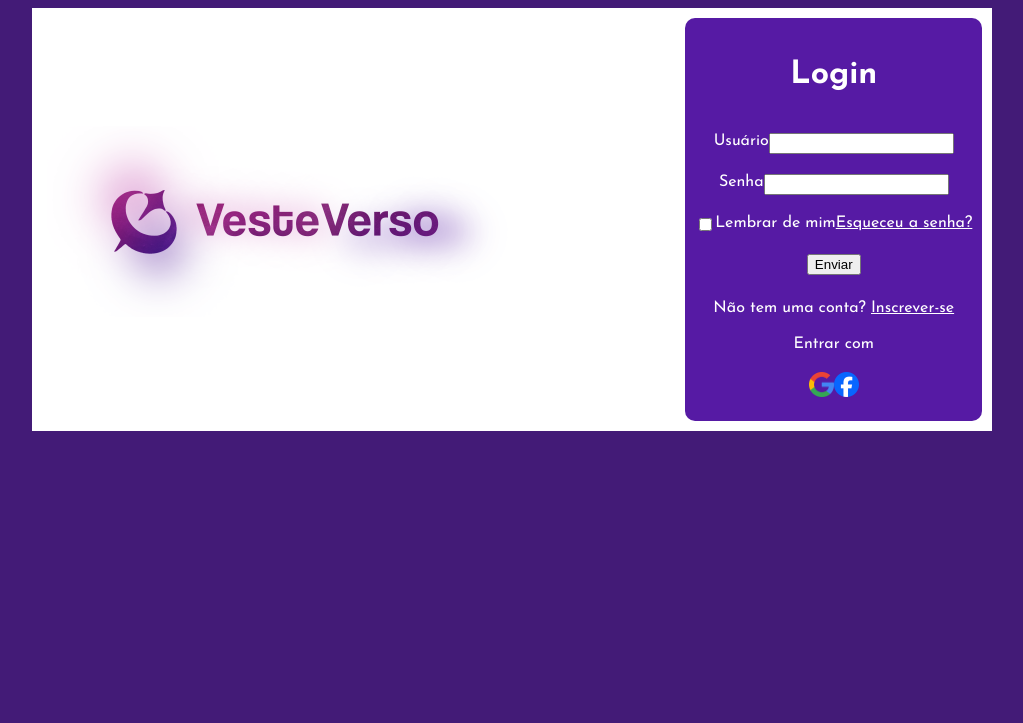
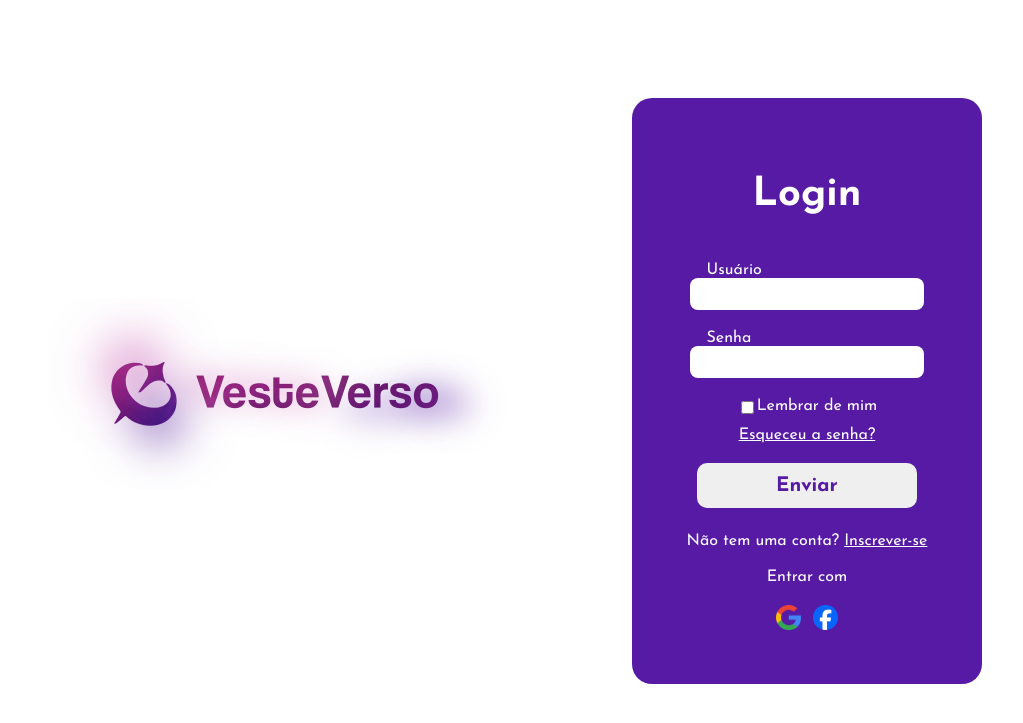
Before and after one commit to jonathanmorz/VesteVerso, a PHP site: page /html/login.html in a window 1280 px wide. Shown: the top 723 px of the page, without its empty margins (128-1151 px from the left). Run offline with PHP 8.4, Linux system fonts and the light colour scheme.

Commit message:
v0.3
Fechei a página de login (primeira versão, pode haver alterações no futuro)

```diff
--- a/css/login.css
+++ b/css/login.css
@@ -8,8 +8,11 @@
 }
 
 body {
-    background-color: #431b77;
     font-family: "Josefin-Sans", sans-serif;
+}
+
+h1 {
+    font-size: 40px;
 }
 
 a {
@@ -21,23 +24,18 @@ a {
     display: flex;
     justify-content: space-between;
     align-items: center;
-    margin: 0px 12%;
+    margin: 7% 12%;
 }
 
 #logo {
     align-items: center;
 }
-
-#formulario {
-
-}
-
 form {
     background-color: #561AA4;
     color: #fff;
-    padding: 10px;
+    padding: 40px 55px;
     margin: 10px;
-    border-radius: 10px;
+    border-radius: 20px;
 }
 
 #titulo {
@@ -49,16 +47,38 @@ form {
 
 #usuario {
     display: flex;
-    padding: 10px 0px;
+    padding: 10px 0px 0px 20px;
+
+
+}
+
+#usuario-input {
+    display: flex;
+    padding: 0px 0px 10px 0px;
     justify-content: center;
 
 }
 
+
 #senha {
     display: flex;
-    padding: 10px 0px;
+    padding: 10px 0px 0px 20px;
+
+
+}
+
+#senha-input {
+    display: flex;
+    padding: 0px 0px 10px 0px;
     justify-content: center;
+}
 
+.input-usuario-senha {
+    width: 230px;
+    height: 30px;
+    border-radius: 8px;
+    color: #561AA4;
+    border: 0px
 }
 
 #checkbox {
@@ -68,11 +88,22 @@ form {
 
 }
 
+#checkbox-lembrar {
+    background-color: #ffffff00;
+}
+
+#esqueceu-a-senha {
+    display: flex;
+    padding: 0px 0px 10px 0px;
+    justify-content: center;
+}
+
 #botao {
     display: flex;
     padding: 10px 0px 15px 0px;
     justify-content: center;
-
+    border: 0px;
+    color: #561AA4;
 }
 
 #inscrever-se {
@@ -80,6 +111,17 @@ form {
     padding: 10px 0px;
     justify-content: center;
 
+}
+
+#enviar {
+    width: 220px;
+    height: 45px;
+    border: 0px;
+    border-radius: 10px;
+    color: #561AA4;
+    font-family: "Josefin-Sans", sans-serif;
+    font-size: 20px;
+    font-weight: bold;
 }
 
 #entrar-com {
@@ -91,8 +133,8 @@ form {
 
 #google-facebook {
     display: flex;
-    padding: 10px 0px;
-    justify-content: center;
+    padding: 10px 89px;
+    justify-content: space-between;
 
 }
 
--- a/html/login.html
+++ b/html/login.html
@@ -20,14 +20,21 @@
                     </div>
                     <div id="usuario">
                         <span>Usuário</span> <br>
-                        <input type="text"> <br>
                     </div>
+                        <div id="usuario-input">
+                            <input type="text" class="input-usuario-senha"> <br>
+                        </div>
                     <div id="senha">
                         <span>Senha</span> <br>
-                        <input type="text">
                     </div>
-                    <div id="checkbox"><input type="checkbox"> <span>Lembrar de mim</span> <a href="#">Esqueceu a senha?</a> <br></div>
-                    <div id="botao"><button>Enviar <a href="#"></a></button> <br></div>
+                        <div id="senha-input">
+                            <input type="password" class="input-usuario-senha">
+                        </div>
+                    <div id="checkbox"><input type="checkbox" id="checkbox-lembrar"> <span>Lembrar de mim</span><br> </div>
+                    <div id="esqueceu-a-senha">
+                        <a href="#">Esqueceu a senha?</a>
+                    </div>
+                    <div id="botao"><button id="enviar">Enviar <a href="#"></a></button> <br></div>
                     <div id="inscrever-se"><span>Não tem uma conta? <a href="index.html">Inscrever-se</a></span> <br></div>
                     <div id="entrar-com">
                         <span>Entrar com</span> <br>
```
Also changed, not shown: html/teste.css (added, +136 -0 lines), html/testes.html (added, +21 -0 lines).
